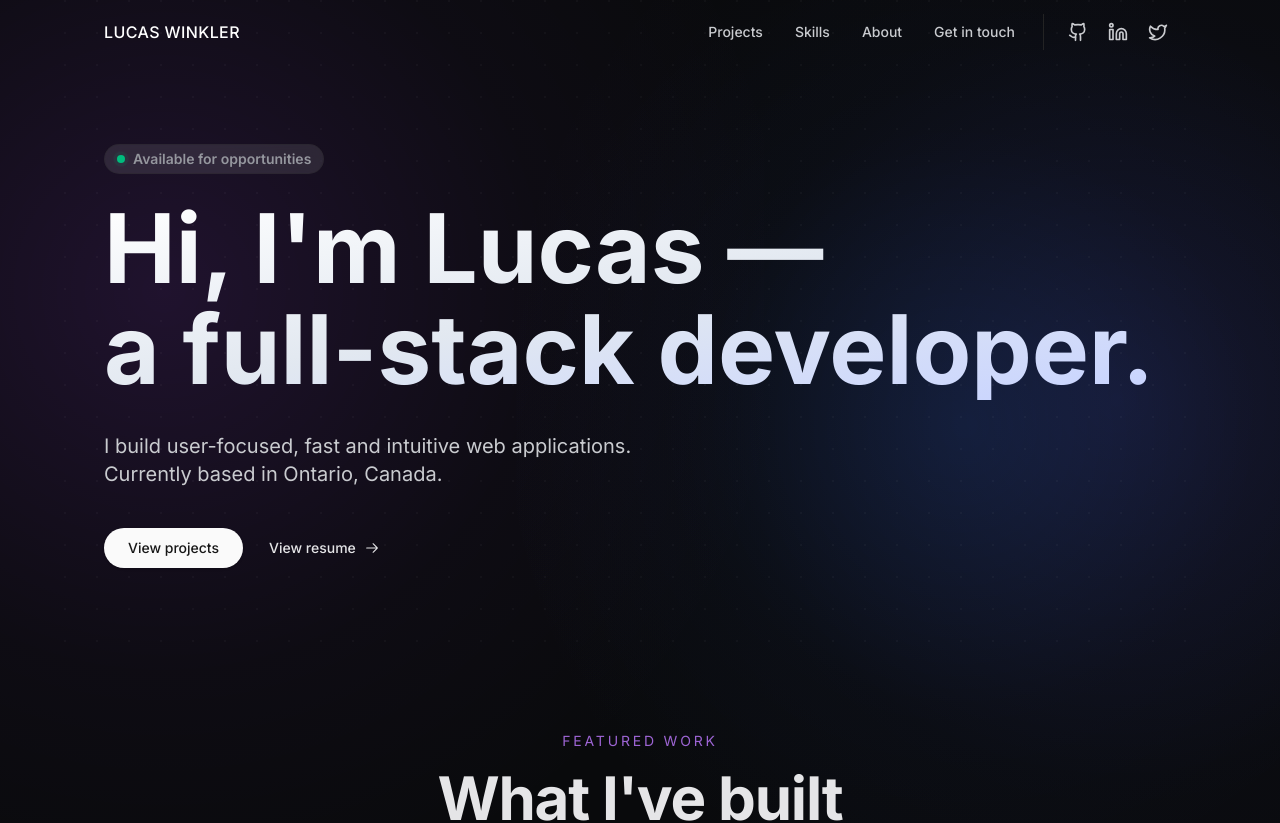
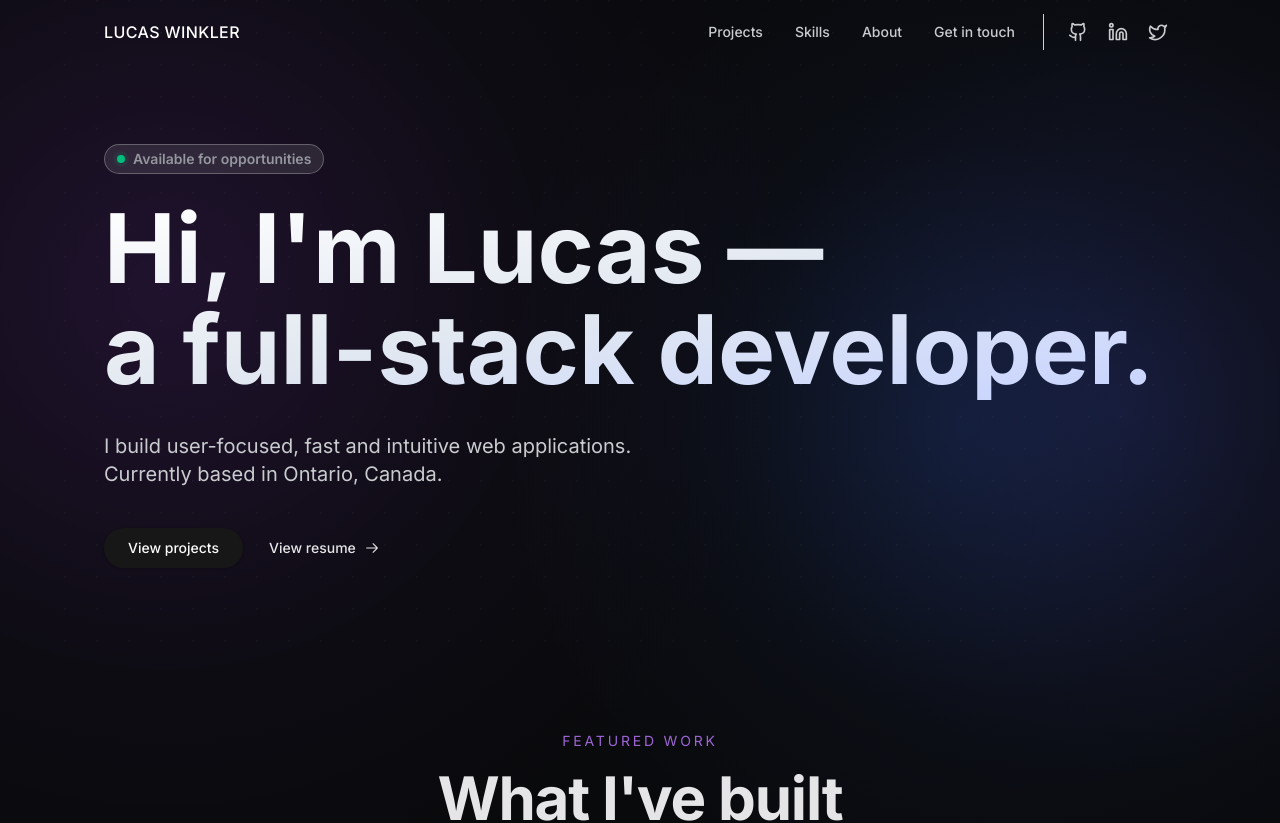
Before and after one commit to LucasWinkler/lucaswinkler.dev, a Next.js app: page / in a window 1280 px wide. Shown: the top 823 px of the page. Built offline with nearby package versions, Linux system fonts and the light colour scheme.

Commit message:
feat: add next-themes and set up provider in root layout

```diff
--- a/package.json
+++ b/package.json
@@ -23,6 +23,7 @@
     "lucide-react": "^0.475.0",
     "motion": "^12.4.3",
     "next": "15.1.7",
+    "next-themes": "^0.4.4",
     "react": "^19.0.0",
     "react-dom": "^19.0.0",
     "tailwind-merge": "^3.0.1",
--- a/src/app/layout.tsx
+++ b/src/app/layout.tsx
@@ -1,17 +1,16 @@
 import { Analytics } from "@vercel/analytics/react";
+import { MotionConfig } from "motion/react";
+import { ThemeProvider } from "next-themes";
 import { Inter } from "next/font/google";
 
 import { Footer } from "@/components/layout/footer/footer";
 import { Header } from "@/components/layout/header/header";
 import { TooltipProvider } from "@/components/providers/tooltip-provider";
 import { config } from "@/config";
+import { generatePersonSchema, generateWebSiteSchema } from "@/lib/schema";
 import { createMetadata } from "@/lib/seo";
 
 import "@/styles/globals.css";
-
-import { MotionConfig } from "motion/react";
-
-import { generatePersonSchema, generateWebSiteSchema } from "@/lib/schema";
 
 const inter = Inter({
   subsets: ["latin"],
@@ -39,7 +38,12 @@ export default function RootLayout({
   const schemas = [generatePersonSchema(), generateWebSiteSchema()];
 
   return (
-    <html lang="en" className={`${inter.variable} md:scroll-smooth`}>
+    <html
+      lang="en"
+      className={`${inter.variable} md:scroll-smooth overflow-x-hidden antialiased`}
+      // Applies only 1 level deep to prevent hydration errors with next-themes
+      suppressHydrationWarning
+    >
       <head>
         <script
           type="application/ld+json"
@@ -48,7 +52,7 @@ export default function RootLayout({
           }}
         />
       </head>
-      <body className="dark overflow-x-hidden antialiased">
+      <body>
         <MotionConfig
           reducedMotion="user"
           transition={{
@@ -57,6 +61,11 @@ export default function RootLayout({
             damping: 10,
           }}
         >
+          <ThemeProvider
+            attribute="class"
+            enableSystem
+            disableTransitionOnChange
+          >
             <TooltipProvider>
               <Header />
               <main id="main" className="relative">
@@ -64,6 +73,7 @@ export default function RootLayout({
               </main>
               <Footer />
             </TooltipProvider>
+          </ThemeProvider>
         </MotionConfig>
         <Analytics />
       </body>
```
Also changed, not shown: 1 other file (tests, documents, lock files or other folders). Lines whose indentation alone changed are shown as unchanged.
